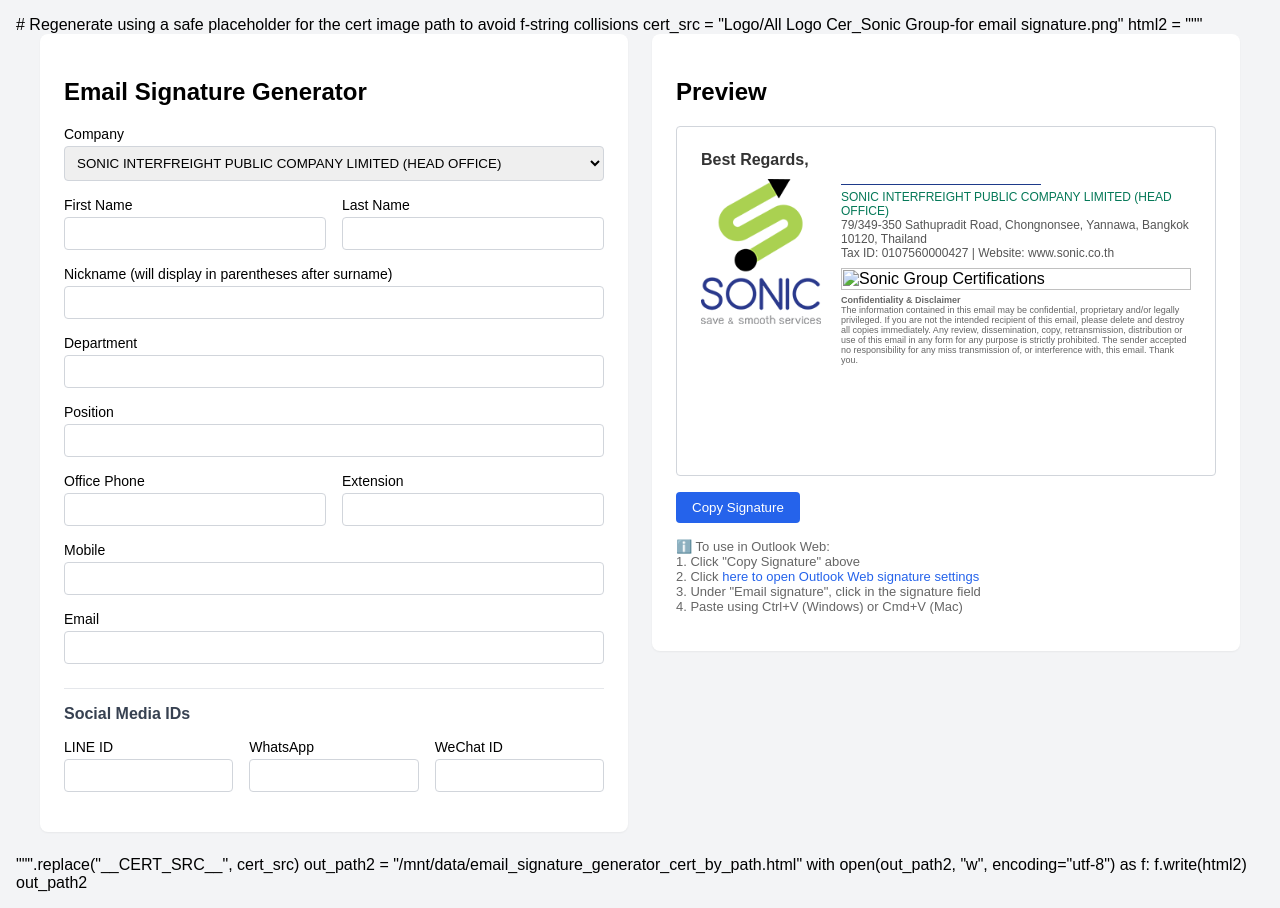
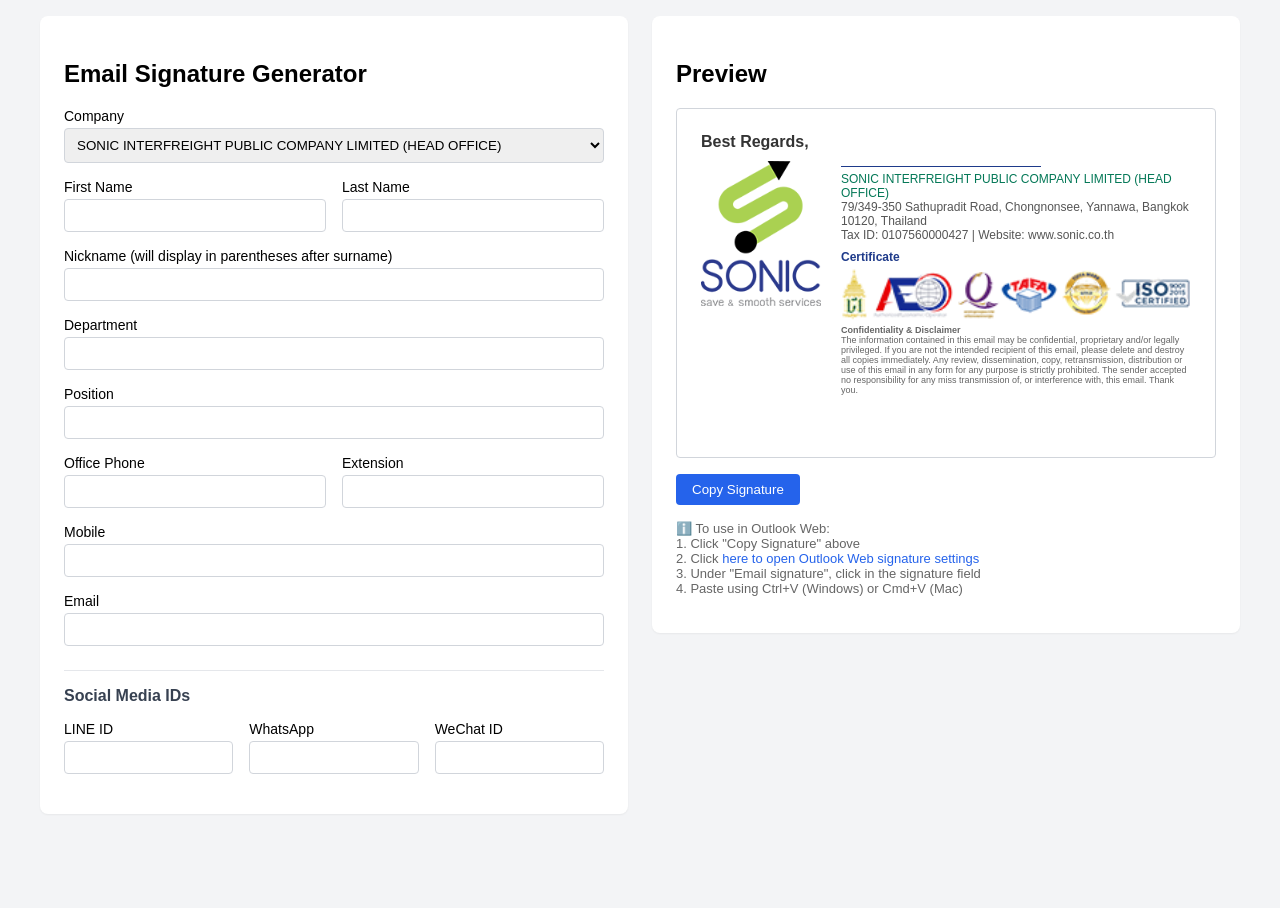
Before and after one commit to ittirith-k/Generate_Signature, a plain HTML site: page index.html in a window 1280 px wide. After the commit the page ends 854 px from the top, so only its background shows below. Drawn offline with Linux system fonts and the light colour scheme.

Commit message:
Update index.html

```diff
--- a/index.html
+++ b/index.html
@@ -1,18 +1,15 @@
-# Regenerate using a safe placeholder for the cert image path to avoid f-string collisions
-cert_src = "Logo/All Logo Cer_Sonic Group-for email signature.png"
-
-html2 = """<!DOCTYPE html>
+<!DOCTYPE html>
 <html lang="en">
 <head>
   <meta charset="UTF-8">
   <meta name="viewport" content="width=device-width, initial-scale=1.0">
-  <title>Email Signature Generator (cert image by path)</title>
+  <title>Email Signature Generator</title>
   <style>
     body { font-family: Arial, sans-serif; margin: 0; padding: 16px; background: #f3f4f6; }
     .container { max-width: 1200px; margin: 0 auto; display: flex; gap: 24px; }
     .form-section { flex: 1; }
     .preview-section { flex: 1; }
-    .card { background: white; border-radius: 8px; padding: 24px; margin-bottom: 24px; box-shadow: 0 1px 2px rgba(0, 0, 0, 0.05); }
+    .card { background: white; border-radius: 8px; padding: 24px; margin-bottom: 24px; box-shadow: 0 1px 2px rgba(0,0,0,0.05); }
     .form-group { margin-bottom: 16px; }
     .form-group label { display: block; margin-bottom: 4px; font-size: 14px; font-weight: 500; }
     .form-control { width: 100%; padding: 8px; border: 1px solid #d1d5db; border-radius: 4px; box-sizing: border-box; }
@@ -21,7 +18,7 @@ html2 = """<!DOCTYPE html>
     .preview-container { border: 1px solid #d1d5db; padding: 24px; border-radius: 4px; margin-bottom: 16px; background-color: #ffffff; min-height: 300px; }
     .btn { background: #2563eb; color: white; padding: 8px 16px; border: none; border-radius: 4px; cursor: pointer; }
     .btn:hover { background: #1d4ed8; }
-    .notification { position: fixed; top: 20px; right: 20px; padding: 15px 25px; background-color: #059669; color: white; border-radius: 4px; box-shadow: 0 4px 6px rgba(0, 0, 0, 0.1); transition: transform 0.3s, opacity 0.3s; transform: translateY(-100px); opacity: 0; z-index: 1000; }
+    .notification { position: fixed; top: 20px; right: 20px; padding: 15px 25px; background-color: #059669; color: white; border-radius: 4px; box-shadow: 0 4px 6px rgba(0,0,0,0.1); transition: transform 0.3s, opacity 0.3s; transform: translateY(-100px); opacity: 0; z-index: 1000; }
     .notification.show { transform: translateY(0); opacity: 1; }
     .section-divider { margin: 24px 0 16px 0; border-top: 1px solid #e5e7eb; padding-top: 16px; font-weight: 600; color: #374151; }
     @media (max-width: 768px) { .container { flex-direction: column; } .grid-3 { grid-template-columns: 1fr; } }
@@ -29,6 +26,7 @@ html2 = """<!DOCTYPE html>
 </head>
 <body>
   <div class="container">
+    <!-- Input Form (Left) -->
     <div class="form-section">
       <div class="card">
         <h2>Email Signature Generator</h2>
@@ -70,6 +68,8 @@ html2 = """<!DOCTYPE html>
         </div>
       </div>
     </div>
+
+    <!-- Preview (Right) -->
     <div class="preview-section">
       <div class="card">
         <h2>Preview</h2>
@@ -79,6 +79,7 @@ html2 = """<!DOCTYPE html>
           </div>
         </div>
         <button class="btn" id="copyButton">Copy Signature</button>
+
         <p style="margin-top: 16px; color: #666; font-size: 13px;">
           ℹ️ To use in Outlook Web:
           <br>1. Click "Copy Signature" above
@@ -89,7 +90,9 @@ html2 = """<!DOCTYPE html>
       </div>
     </div>
   </div>
+
   <div id="notification" class="notification">Signature copied to clipboard!</div>
+
   <script>
     const companies = {
       "sonic-hq": { name: "SONIC INTERFREIGHT PUBLIC COMPANY LIMITED", branchCode: "(HEAD OFFICE)", address: "79/349-350 Sathupradit Road, Chongnonsee, Yannawa, Bangkok 10120, Thailand", taxId: "0107560000427", logo: "Logo/logo Sonic_e-mail.png" },
@@ -106,18 +109,25 @@ html2 = """<!DOCTYPE html>
     };
 
     const socialMediaLogos = { line: "Logo/Line.png", whatsapp: "Logo/Whatsapp.png", wechat: "Logo/Wechat.png" };
-    const CERT_IMAGE_SRC = "__CERT_SRC__";
 
     const copyButton = document.getElementById('copyButton');
     const signaturePreview = document.getElementById('signaturePreview');
     const notification = document.getElementById('notification');
 
     copyButton.addEventListener('click', copySignature);
-    ['company','firstName','lastName','nickname','department','position','office','extension','mobile','email','lineId','whatsapp','wechat'].forEach(id => {
-      const el = document.getElementById(id);
-      if (el) el.addEventListener('input', generateSignature);
-      if (id === 'company' && el) el.addEventListener('change', generateSignature);
-    });
+    document.getElementById('company').addEventListener('change', generateSignature);
+    document.getElementById('firstName').addEventListener('input', generateSignature);
+    document.getElementById('lastName').addEventListener('input', generateSignature);
+    document.getElementById('nickname').addEventListener('input', generateSignature);
+    document.getElementById('department').addEventListener('input', generateSignature);
+    document.getElementById('position').addEventListener('input', generateSignature);
+    document.getElementById('office').addEventListener('input', generateSignature);
+    document.getElementById('extension').addEventListener('input', generateSignature);
+    document.getElementById('mobile').addEventListener('input', generateSignature);
+    document.getElementById('email').addEventListener('input', generateSignature);
+    document.getElementById('lineId').addEventListener('input', generateSignature);
+    document.getElementById('whatsapp').addEventListener('input', generateSignature);
+    document.getElementById('wechat').addEventListener('input', generateSignature);
 
     function generateSignature() {
       const companyKey = document.getElementById('company').value;
@@ -171,9 +181,17 @@ html2 = """<!DOCTYPE html>
                   ${email ? `<span style="color: #047857; background-color: #ffffff;">Email:</span> <a href="mailto:${email}" style="color: #2563eb; background-color: #ffffff;">${email}</a>` : ''}
                 </p>
                 ${socialMediaHtml}
-                <div style="margin: 8px 0 4px 0; background-color: #ffffff;">
-                  <img src="__CERT_SRC__" alt="Sonic Group Certifications" style="display:block; max-width: 420px; width: 100%; height: auto; background-color:#ffffff; border:0;">
+
+                <!-- Certificate headline + image (image UNDER the "Certificate" headline) -->
+                <div style="margin: 8px 0 4px 0; background-color:#ffffff;">
+                  <div style="font-size:12px; font-weight:700; color:#1e3a8a; margin:6px 0 4px 0; background-color:#ffffff;">
+                    Certificate
+                  </div>
+                  <img src="Logo/All Logo Cer_Sonic Group-for email signature.png"
+                       alt="Sonic Group Certifications"
+                       style="display:block; max-width:420px; width:100%; height:auto; background-color:#ffffff; border:0;">
                 </div>
+
                 <p style="margin: 5px 0 0 0; font-size: 9px; color: #666; max-width: 400px; background-color: #ffffff;">
                   <strong style="background-color: #ffffff;">Confidentiality & Disclaimer</strong><br>
                   The information contained in this email may be confidential, proprietary and/or legally privileged. If you are not the intended recipient of this email, please delete and destroy all copies immediately. Any review, dissemination, copy, retransmission, distribution or use of this email in any form for any purpose is strictly prohibited. The sender accepted no responsibility for any miss transmission of, or interference with, this email. Thank you.
@@ -181,19 +199,22 @@ html2 = """<!DOCTYPE html>
               </td>
             </tr>
           </table>
-        </div>`;
+        </div>
+      `;
 
-      signaturePreview.innerHTML = signature.replace(/__CERT_SRC__/g, CERT_IMAGE_SRC);
+      signaturePreview.innerHTML = signature;
     }
 
     function copySignature() {
       const tempDiv = document.createElement('div');
       tempDiv.innerHTML = signaturePreview.innerHTML;
       document.body.appendChild(tempDiv);
+
       const range = document.createRange();
       range.selectNode(tempDiv);
       window.getSelection().removeAllRanges();
       window.getSelection().addRange(range);
+
       try {
         document.execCommand('copy');
         notification.classList.add('show');
@@ -202,6 +223,7 @@ html2 = """<!DOCTYPE html>
         console.error('Failed to copy: ', err);
         alert('Copy failed. Please try again.');
       }
+
       window.getSelection().removeAllRanges();
       document.body.removeChild(tempDiv);
     }
@@ -210,10 +232,3 @@ html2 = """<!DOCTYPE html>
   </script>
 </body>
 </html>
-""".replace("__CERT_SRC__", cert_src)
-
-out_path2 = "/mnt/data/email_signature_generator_cert_by_path.html"
-with open(out_path2, "w", encoding="utf-8") as f:
-    f.write(html2)
-
-out_path2
```
